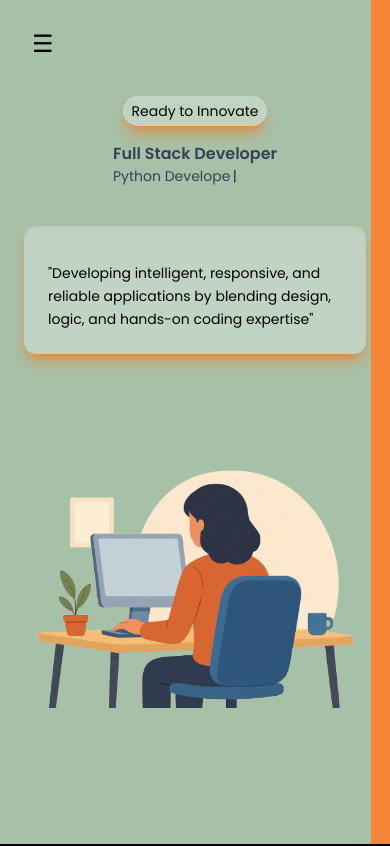
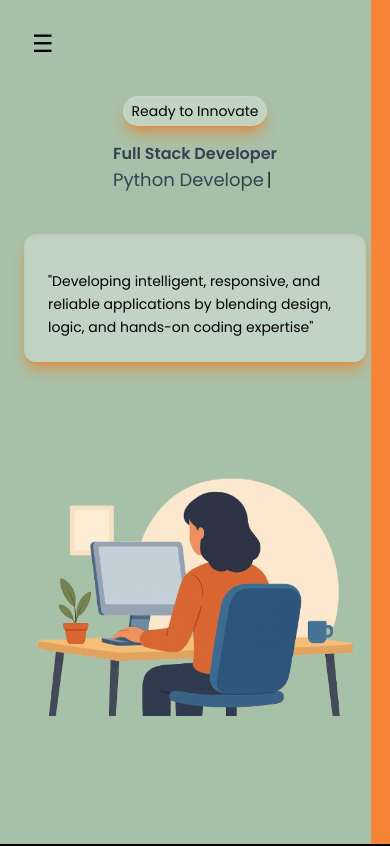
Before and after one commit to jasna18/vue-portfolio, a Vue app in the folder portfolio/: page / in a window 390 px wide. Shown: the top 846 px of the page. Built offline with nearby package versions, Linux system fonts and the light colour scheme.

Commit message:
changed text size

```diff
--- a/portfolio/src/components/homePage/AnimateHeading.vue
+++ b/portfolio/src/components/homePage/AnimateHeading.vue
@@ -1,5 +1,5 @@
 <template>
-  <h1 class="text-sm md:text-lg lg:text-xl font-normal md:mt-4 mb-2 ">
+  <h1 class="text-lg md:text-lg lg:text-xl font-normal md:mt-4 mb-2 ">
     {{ displayedText }}<span class="cursor">|</span>
   </h1>
 </template>
```
